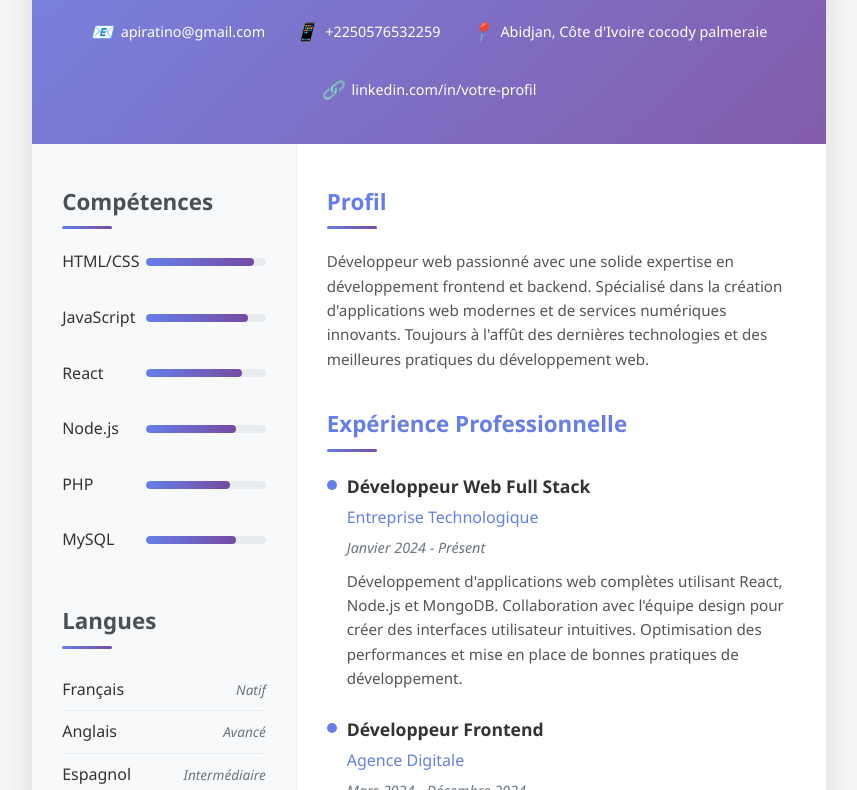
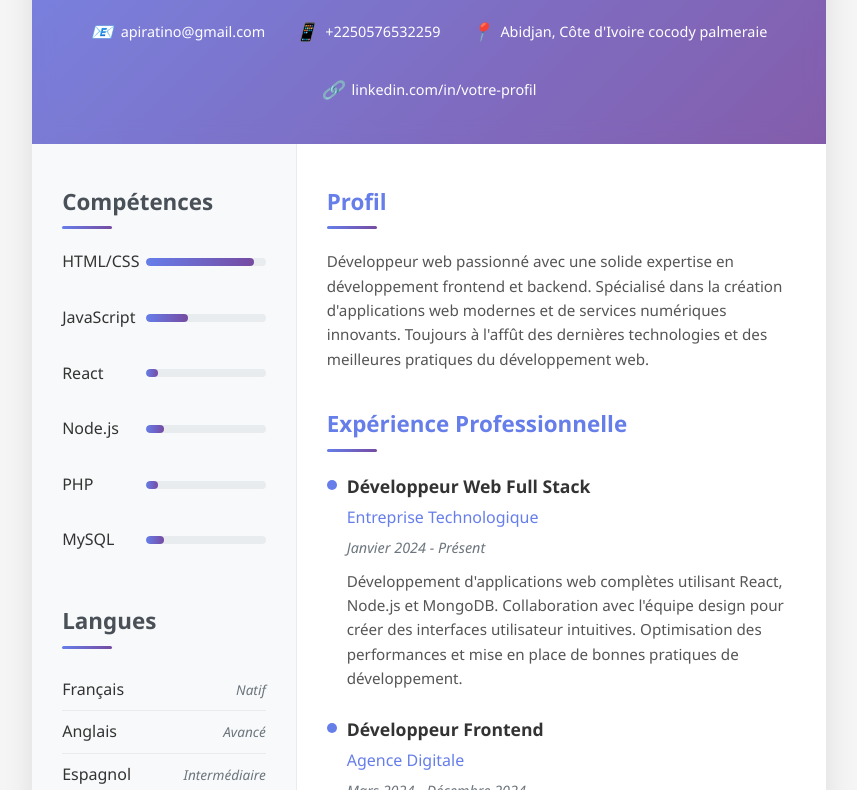
Before and after one commit to Tino7653/CV-STAGE, a plain HTML site: page index.html in a window 1280 px wide. Shown: the part 310-1100 px from the top of the page, without its empty margins (211-1068 px from the left). Drawn offline with Linux system fonts and the light colour scheme.

Commit message:
Update index.html

```diff
--- a/index.html
+++ b/index.html
@@ -57,35 +57,35 @@
                         <div class="skill-item">
                             <span class="skill-name">JavaScript</span>
                             <div class="skill-bar">
-                                <div class="skill-progress" style="width: 85%"></div>
+                                <div class="skill-progress" style="width: 35%"></div>
                             </div>
                         </div>
 
                         <div class="skill-item">
                             <span class="skill-name">React</span>
                             <div class="skill-bar">
-                                <div class="skill-progress" style="width: 80%"></div>
+                                <div class="skill-progress" style="width: 10%"></div>
                             </div>
                         </div>
 
                         <div class="skill-item">
                             <span class="skill-name">Node.js</span>
                             <div class="skill-bar">
-                                <div class="skill-progress" style="width: 75%"></div>
+                                <div class="skill-progress" style="width: 15%"></div>
                             </div>
                         </div>
 
                         <div class="skill-item">
                             <span class="skill-name">PHP</span>
                             <div class="skill-bar">
-                                <div class="skill-progress" style="width: 70%"></div>
+                                <div class="skill-progress" style="width: 10%"></div>
                             </div>
                         </div>
 
                         <div class="skill-item">
                             <span class="skill-name">MySQL</span>
                             <div class="skill-bar">
-                                <div class="skill-progress" style="width: 75%"></div>
+                                <div class="skill-progress" style="width: 15%"></div>
                             </div>
                         </div>
 
```
